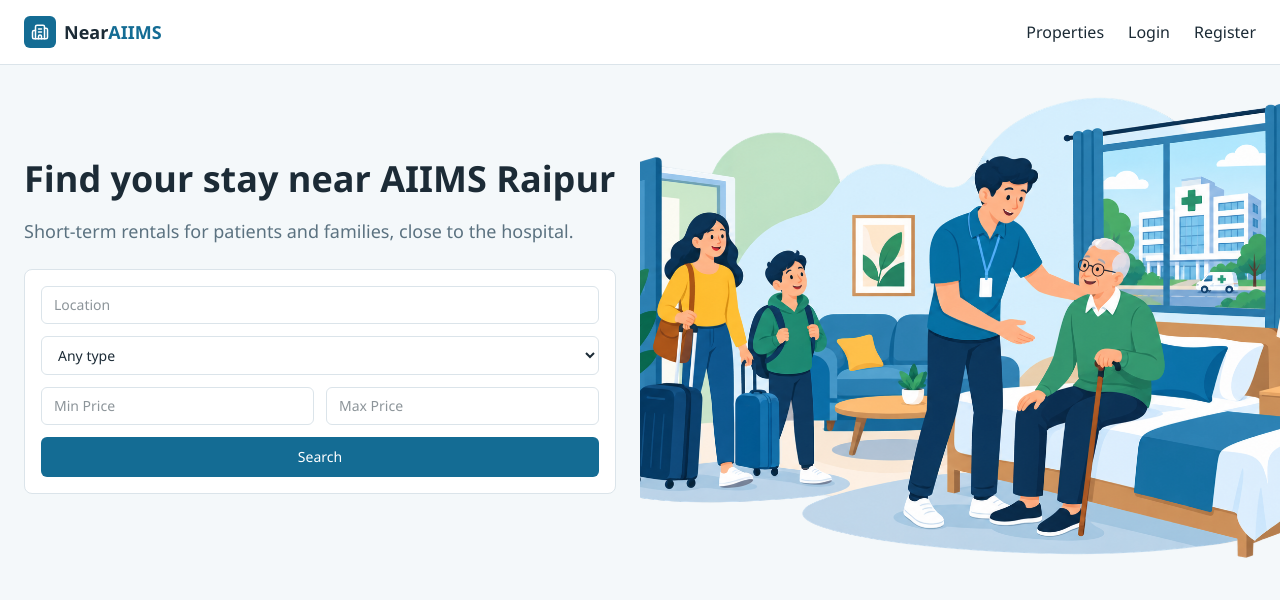
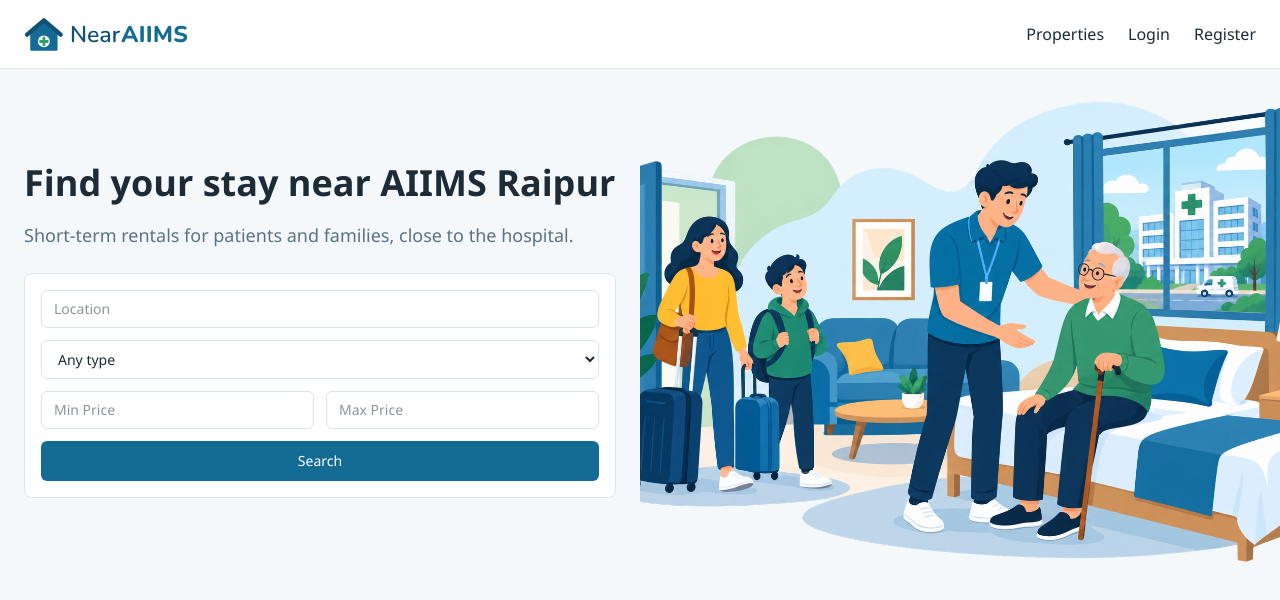
Before and after one commit to Rashid1280/nearaiims, a React (Vite) app in the folder client/: page / in a window 1280 px wide. Shown: the top 600 px of the page. Built offline with nearby package versions, Linux system fonts and the light colour scheme; no server answers.

Commit message:
Add NearAIIMS logo to the navbar

```diff
--- a/client/src/App.jsx
+++ b/client/src/App.jsx
@@ -5,7 +5,7 @@ import Properties from "./pages/Properties.jsx";
 import Login from "./pages/Login.jsx";
 import Register from "./pages/Register.jsx";
 import api from "./api/axios.js";
-import { Menu, X, Building2 } from "lucide-react";
+import { Menu, X } from "lucide-react";
 import { useNavigate } from "react-router-dom";
 import PropertyDetail from "./pages/PropertyDetail.jsx";
 import OwnerDashboard from "./pages/OwnerDashboard.jsx";
@@ -33,14 +33,8 @@ function App() {
     <div>
       <nav className="px-6 py-4 border-b border-line bg-white">
         <div className="flex items-center justify-between flex-wrap">
-          <Link to="/" className="flex items-center gap-2">
-            <span className="flex items-center justify-center w-8 h-8 rounded-md bg-brand text-white">
-              <Building2 size={18} />
-            </span>
-            <span className="font-semibold text-lg">
-              <span className="text-ink">Near</span>
-              <span className="text-brand">AIIMS</span>
-            </span>
+          <Link to="/" className="flex items-center">
+            <img src="/logo.svg" alt="NearAIIMS" className="h-9 w-auto" />
           </Link>
 
           <button
```
Also changed, not shown: client/public/logo.svg (added).
